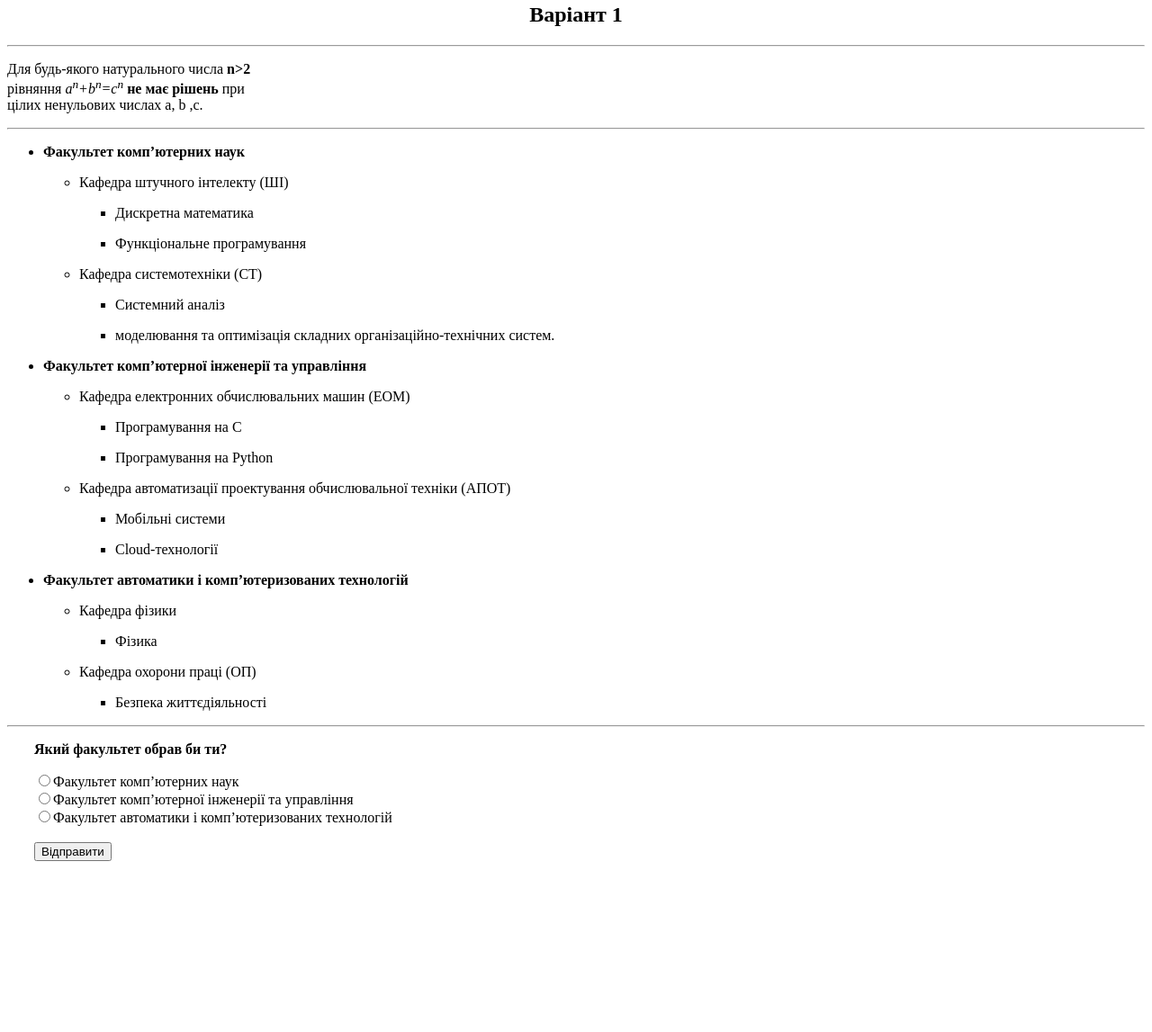
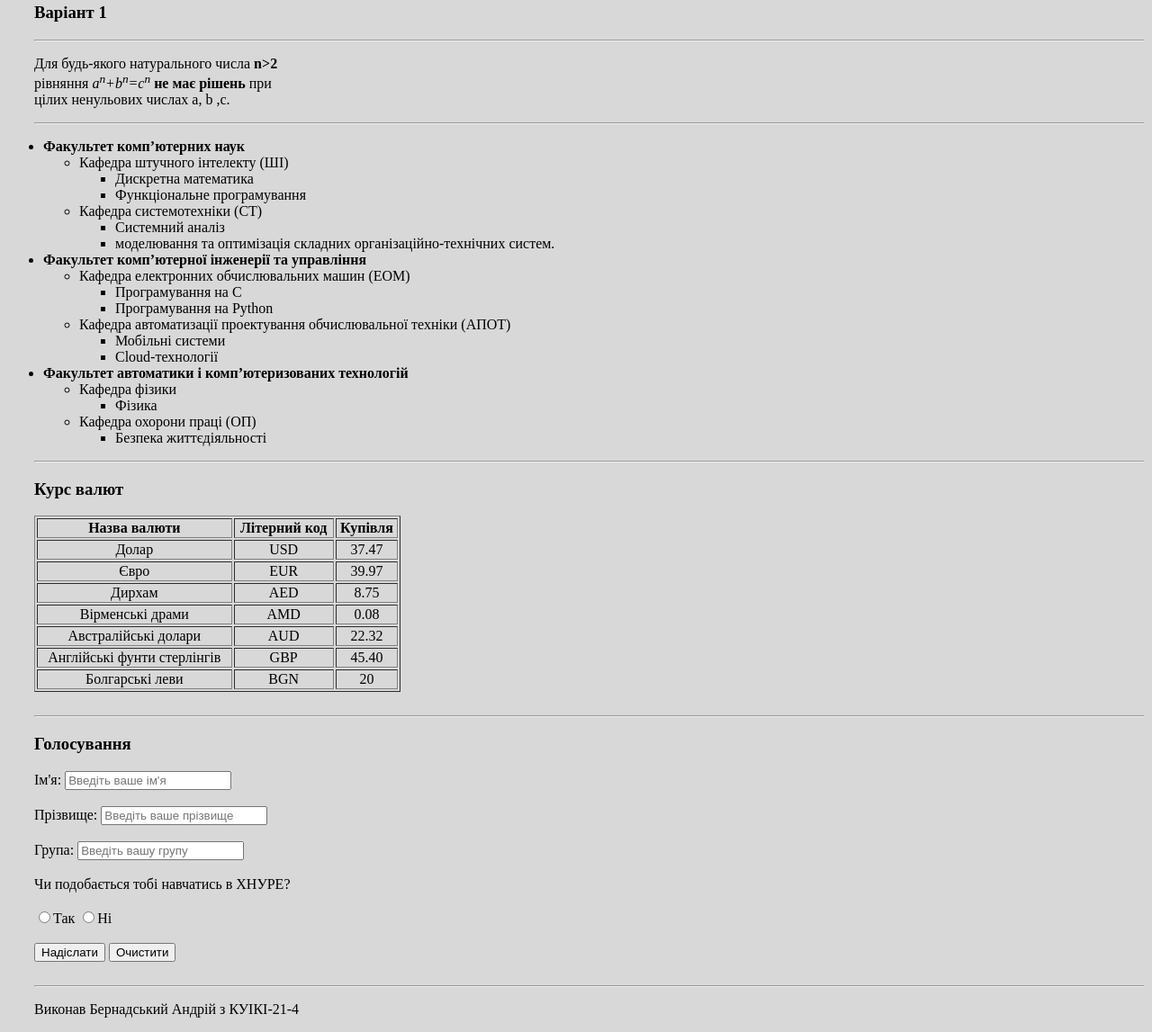
Before and after one commit to Siesto4ka/Internet-Technologies, a plain HTML site: page index.html in a window 1280 px wide. Shown: the part 124-1271 px from the top of the page at 90% size. Before the commit the page ends 1097 px from the top, so only its background shows below. Drawn offline with Linux system fonts and the light colour scheme.

Commit message:
almost done

```diff
--- a/index.html
+++ b/index.html
@@ -8,16 +8,16 @@
 	<title>Document</title>
 </head>
 
-<body>
-	<!-------------->
-	<header class="header" style="text-align: center;">
+<body style="background-color: #d9d8d8;">
+
+	<header class="header" style="margin-left:30px;">
 		<h1>Лабораторна робота №1</h1>
 		<h2>Основи побудови та публікації HTML-документів</h2>
-		<h2>Варіант 1</h2>
+		<h3>Варіант 1</h3>
+		<hr>
 	</header>
-	<hr>
-	<!-------------->
-	<div class="formatted_text">
+
+	<div class="formatted_text" style="margin-left:30px;">
 		<p>
 			Для будь-якого натурального числа
 			<b>n&gt;2</b>
@@ -31,29 +31,29 @@
 		</p>
 		<hr>
 	</div>
-	<!-------------->
-	<div>
+
+	<div class="List">
 		<ul>
 			<li><b>Факультет комп’ютерних наук</b>
 				<ul>
 					<li>
-						<p>Кафедра штучного інтелекту (ШІ)</p>
+						Кафедра штучного інтелекту (ШІ)
 						<ul>
 							<li>
-								<p>Дискретна математика</p>
+								Дискретна математика
 							</li>
 							<li>
-								<p>Функціональне програмування</p>
+								Функціональне програмування
 							</li>
 						</ul>
 					</li>
 					<li>Кафедра системотехніки (СТ)
 						<ul>
 							<li>
-								<p>Системний аналіз</p>
+								Системний аналіз
 							</li>
 							<li>
-								<p>моделювання та оптимізація складних організаційно-технічних систем.</p>
+								моделювання та оптимізація складних організаційно-технічних систем.
 							</li>
 						</ul>
 					</li>
@@ -62,24 +62,24 @@
 			<li><b>Факультет комп’ютерної інженерії та управління</b>
 				<ul>
 					<li>
-						<p>Кафедра електронних обчислювальних машин (ЕОМ)</p>
+						Кафедра електронних обчислювальних машин (ЕОМ)
 						<ul>
 							<li>
-								<p>Програмування на C</p>
+								Програмування на C
 							</li>
 							<li>
-								<p>Програмування на Python</p>
+								Програмування на Python
 							</li>
 						</ul>
 					</li>
 					<li>
-						<p>Кафедра автоматизації проектування обчислювальної техніки (АПОТ)</p>
+						Кафедра автоматизації проектування обчислювальної техніки (АПОТ)
 						<ul>
 							<li>
-								<p>Мобільні системи</p>
+								Мобільні системи
 							</li>
 							<li>
-								<p>Cloud-технології</p>
+								Cloud-технології
 							</li>
 						</ul>
 					</li>
@@ -88,33 +88,110 @@
 			<li><b>Факультет автоматики і комп’ютеризованих технологій</b>
 				<ul>
 					<li>
-						<p>Кафедра фізики</p>
+						Кафедра фізики
 						<ul>
 							<li>
-								<p>Фізика</p>
+								Фізика
 							</li>
 						</ul>
 					</li>
 					<li>
-						<p>Кафедра охорони праці (ОП)</p>
+						Кафедра охорони праці (ОП)
 						<ul>
 							<li>
-								<p></p>Безпека життєдіяльності
+								Безпека життєдіяльності
 							</li>
 						</ul>
 					</li>
 				</ul>
 			</li>
 		</ul>
+	</div>
+
+	<div class="exchange_rate" style="margin-left:30px;">
+		<hr>
+		<h3>Курс валют</h3>
+		<table border="1px" width="33%">
+			<thead>
+				<th>Назва валюти</th>
+				<th>Літерний код</th>
+				<th>Купівля</th>
+			</thead>
+			<tbody style="text-align: center;">
+				<tr>
+					<td>Долар</td>
+					<td>USD</td>
+					<td>37.47</td>
+				</tr>
+				<tr>
+					<td>Євро</td>
+					<td>EUR</td>
+					<td>39.97</td>
+				</tr>
+				<tr>
+					<td>Дирхам</td>
+					<td>AED</td>
+					<td>8.75</td>
+				</tr>
+				<tr>
+					<td>Вірменські драми</td>
+					<td>AMD</td>
+					<td>0.08</td>
+				</tr>
+				<tr>
+					<td>Австралійські долари</td>
+					<td>AUD</td>
+					<td>22.32</td>
+				</tr>
+				<tr>
+					<td>Англійські фунти стерлінгів</td>
+					<td>GBP</td>
+					<td>45.40</td>
+				</tr>
+				<tr>
+					<td>Болгарські леви</td>
+					<td>BGN</td>
+					<td>20</td>
+				</tr>
+			</tbody>
+		</table>
+		<br>
 		<hr>
 	</div>
-	<!-------------->
-	<div style="margin-left:30px ;">
-		<form name="form">
-			<p><b>Який факультет обрав би ти?</b></p>
-			<p><input type="radio" name="fuck"><label>Факультет комп’ютерних наук</label><br>
-				<input type="radio" name="fuck"><label>Факультет комп’ютерної інженерії та управління</label><br>
-				<input type="radio" name="fuck"><label>Факультет автоматики і комп’ютеризованих технологій</label><br><br>
-				<input type="submit" value="Відправити">
+
+	<div class="voting" style="margin-left:30px;">
+		<h3>Голосування</h3>
+		<form method="post">
+			<label for="first_name">Ім'я:</label>
+			<input type="text" id="first_name" name="first_name" placeholder="Введіть ваше ім'я" required />
+			<br />
+			<br />
+
+			<label for="last_name">Прізвище:</label>
+			<input type="text" id="last_name" name="last_name" placeholder="Введіть ваше прізвище" required />
+			<br />
+			<br />
+
+			<label for="group">Група:</label>
+			<input type="text" id="group" name="group" placeholder="Введіть вашу групу" required />
+			<br />
+			<br />
+
+			<label for="choice">Чи подобається тобі навчатись в ХНУРЕ?</label>
+			<br>
+			<br>
+			<input type="radio" id="agree" name="agreement" value="Yes">Так
+			<input type="radio" id="disagree" name="agreement" value="No">Ні
+			<br />
+			<br />
+
+			<input type="submit" value="Надіслати">
+			<input type="reset" value="Очистити">
 		</form>
+		<br>
+		<hr>
 	</div>
+
+	<footer class="footer" style="margin-left:30px;" >
+		<p>Виконав Бернадський Андрій з КУІКІ-21-4</p>
+	</footer>
```
